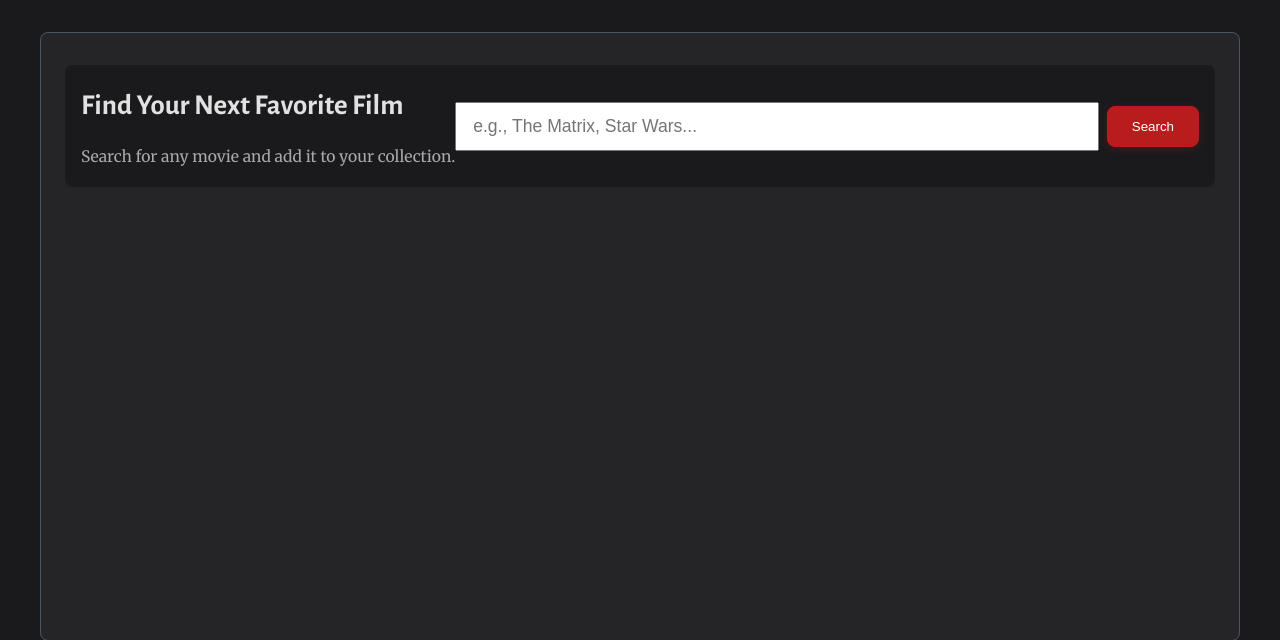
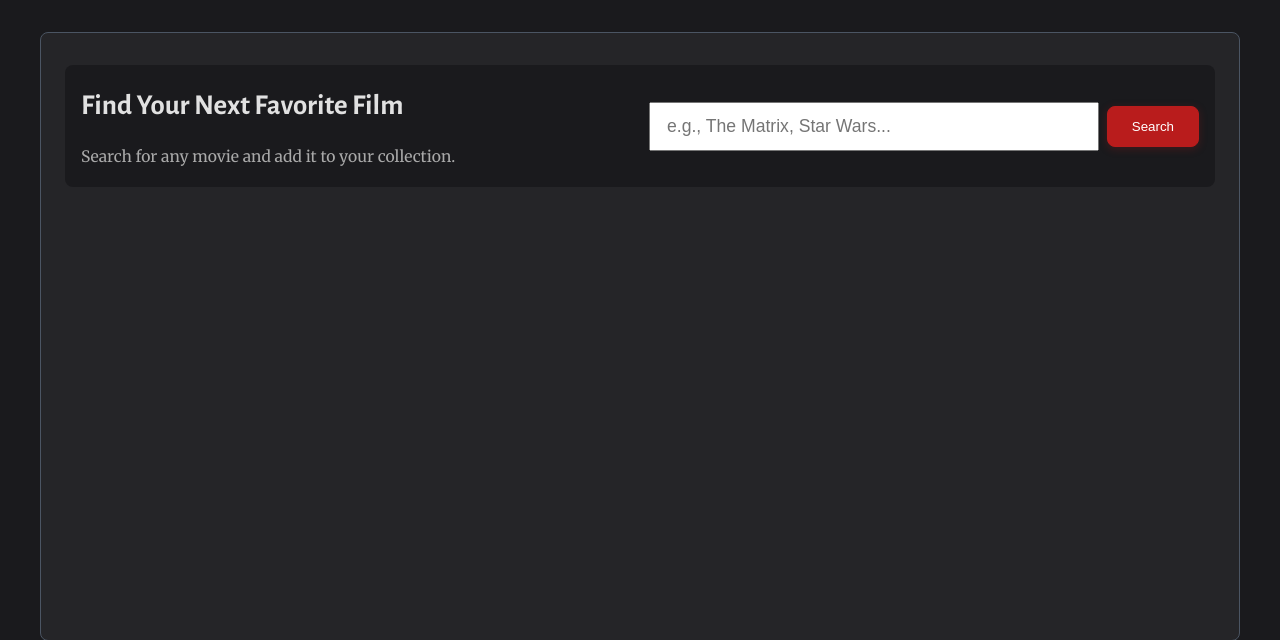
Before and after one commit to diegocardona11/Flick-Fusion-, a PHP site: page /movies.php in a window 1280 px wide. Shown: the part 71-711 px from the top of the page. Run offline with PHP 8.4, Linux system fonts and the light colour scheme.

Commit message:
Fixed the max width of the movie search bar

```diff
--- a/public/css/styles.css
+++ b/public/css/styles.css
@@ -553,7 +553,7 @@ main.container {
     flex: 1 1 auto;
     min-width: 0; /* allow the form to shrink on small viewports */
     align-items: center;
-    max-width: 900px;
+    max-width: 550px;
 }
 .search-input-large {
     flex-grow: 1;
```
